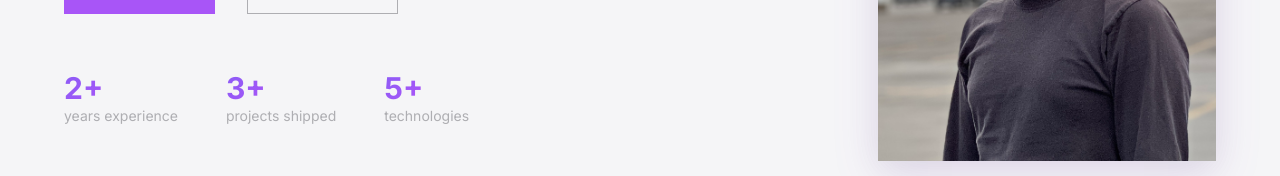
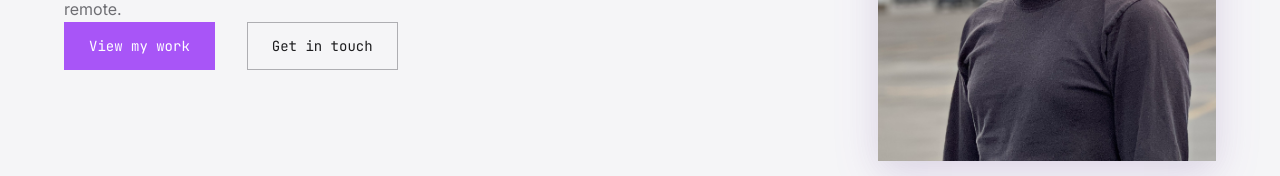
Before and after one commit to meetfullstack/portfolio, a Next.js app: page / in a window 1280 px wide. Shown: the part 488-664 px from the top of the page. Built offline with nearby package versions, Linux system fonts and the light colour scheme; no server answers.

Commit message:
Remove experience, projects, and technologies stats from hero section

```diff
--- a/app/page.tsx
+++ b/app/page.tsx
@@ -22,7 +22,6 @@ export default function Home() {
           ".hero-line",
           ".hero-sub",
           ".hero-cta",
-          ".hero-stats",
         ],
         {
           opacity: 0,
@@ -89,38 +88,7 @@ export default function Home() {
             </CornerButton>
           </div>
 
-          <div
-            className="hero-stats flex gap-12"
-            style={{ marginTop: "3.5rem" }}
-          >
-            <div>
-              <p className="accent-text text-3xl font-bold">2+</p>
-              <p
-                className="mt-1 text-sm"
-                style={{ color: "var(--text-muted)" }}
-              >
-                years experience
-              </p>
-            </div>
-            <div>
-              <p className="accent-text text-3xl font-bold">3+</p>
-              <p
-                className="mt-1 text-sm"
-                style={{ color: "var(--text-muted)" }}
-              >
-                projects shipped
-              </p>
-            </div>
-            <div>
-              <p className="accent-text text-3xl font-bold">5+</p>
-              <p
-                className="mt-1 text-sm"
-                style={{ color: "var(--text-muted)" }}
-              >
-                technologies
-              </p>
-            </div>
-          </div>
+
         </div>
 
         <div className="hero-image hidden lg:flex lg:justify-end">
```
